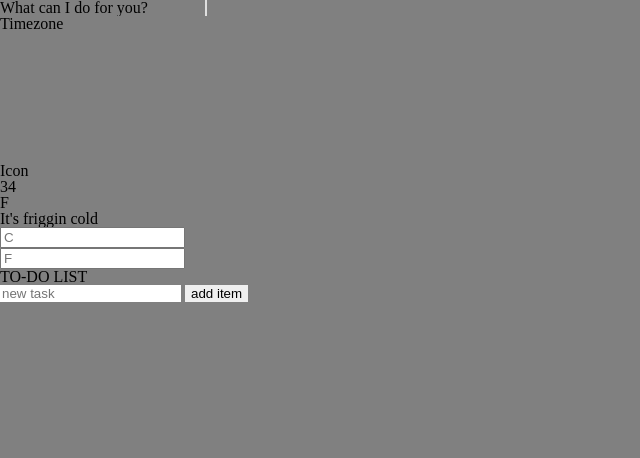
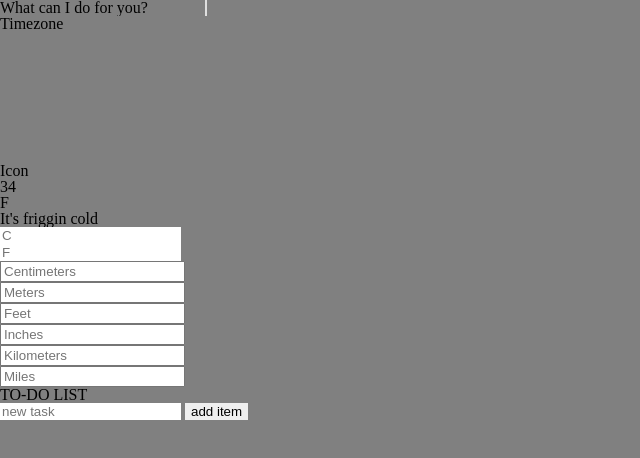
Before and after one commit to robhhr/magic-toolbox, a website: page index.html in a window 1280 px wide. Shown: the whole page, without its empty margins (0-640 px from the left). Drawn offline with Linux system fonts and the light colour scheme.

Commit message:
add unit converter template

```diff
--- a/index.html
+++ b/index.html
@@ -12,7 +12,7 @@
     <header>
         <h1 class="title-animated">What can I do for you?</h1>
     </header>
-
+    <main>
     <!-- Weather -->
         <div class="location">
             <h1 class="location-timezone">Timezone</h1>
@@ -25,15 +25,37 @@
                 <div class="weather-description">It's friggin cold</div>
             </div>
         </div>
-    <main>
+    <!-- Temperature converter -->
         <div class="temperature">
             <div class="celsius">
-                <input type="number" placeholder="C">
+                <input type="number" placeholder="C" id="input-temp">
             </div>
             <div class="fahrenheit">
-                <input type="number" placeholder="F">
+                <input type="number" placeholder="F" id="input-temp">
             </div>
         </div>
+    <!-- Unit converter -->
+        <div class="unit">
+            <div class="centimeters">
+                <input type="number" placeholder="Centimeters">
+            </div>
+            <div class="meters">
+                <input type="number" placeholder="Meters">
+            </div>
+            <div class="feet">
+                <input type="number" placeholder="Feet">
+            </div>
+            <div class="inches">
+                <input type="number" placeholder="Inches">
+            </div>
+            <div class="kilometers">
+                <input type="number" placeholder="Kilometers">
+            </div>
+            <div class="miles">
+                <input type="number" placeholder="Miles">
+            </div>
+        </div>
+    <!-- To-do list -->
         <div class="todo">
             <h1>TO-DO LIST</h1>
             <form class="todo-form" action="index.html" method="post">
--- a/src/sass/_temperature.scss
+++ b/src/sass/_temperature.scss
@@ -2,12 +2,12 @@
 //     display: flex;
 // }
 
-// #input-temp {
-//     border: none;
-//     -moz-appearance:textfield;
-// }
+#input-temp {
+    border: none;
+    -moz-appearance: textfield;
+}
 
-// input::-webkit-outer-spin-button,
-// input::-webkit-inner-spin-button {
-//     -webkit-appearance: none;
-// }
+input::-webkit-outer-spin-button,
+input::-webkit-inner-spin-button {
+    -webkit-appearance: none;
+}
--- /dev/null
+++ b/src/sass/_units.scss
@@ -0,0 +1,9 @@
+.unit {
+    input[type="number"] {
+        -moz-appearance: textfield;
+    }
+    input::-webkit-outer-spin-button,
+    input::-webkit-inner-spin-button {
+    -webkit-appearance: none;
+}
+}
--- a/src/sass/style.scss
+++ b/src/sass/style.scss
@@ -2,4 +2,5 @@
 @import "typography";
 @import "weather";
 @import "temperature";
+@import "units";
 @import "todo";
```
Also changed, not shown: build/css/style.min.css, 1 other file. Lines whose indentation alone changed are shown as unchanged.
